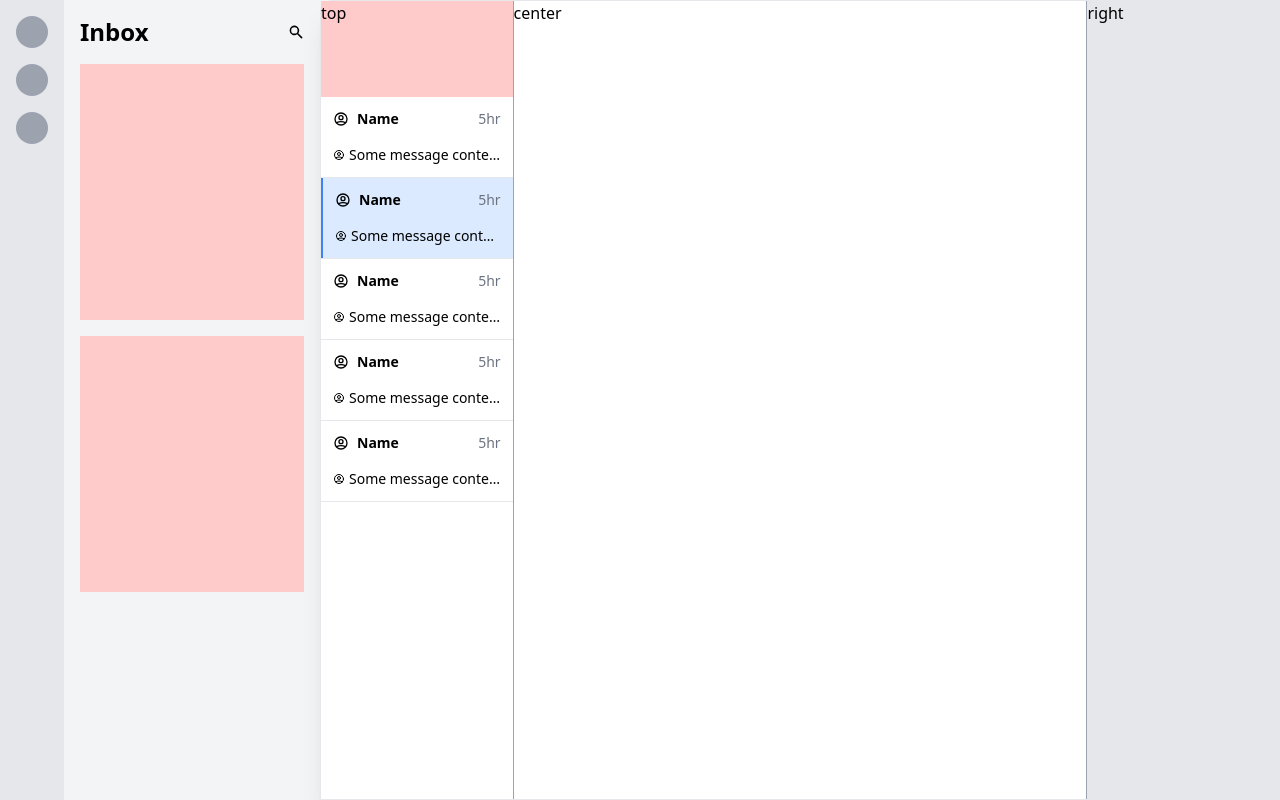
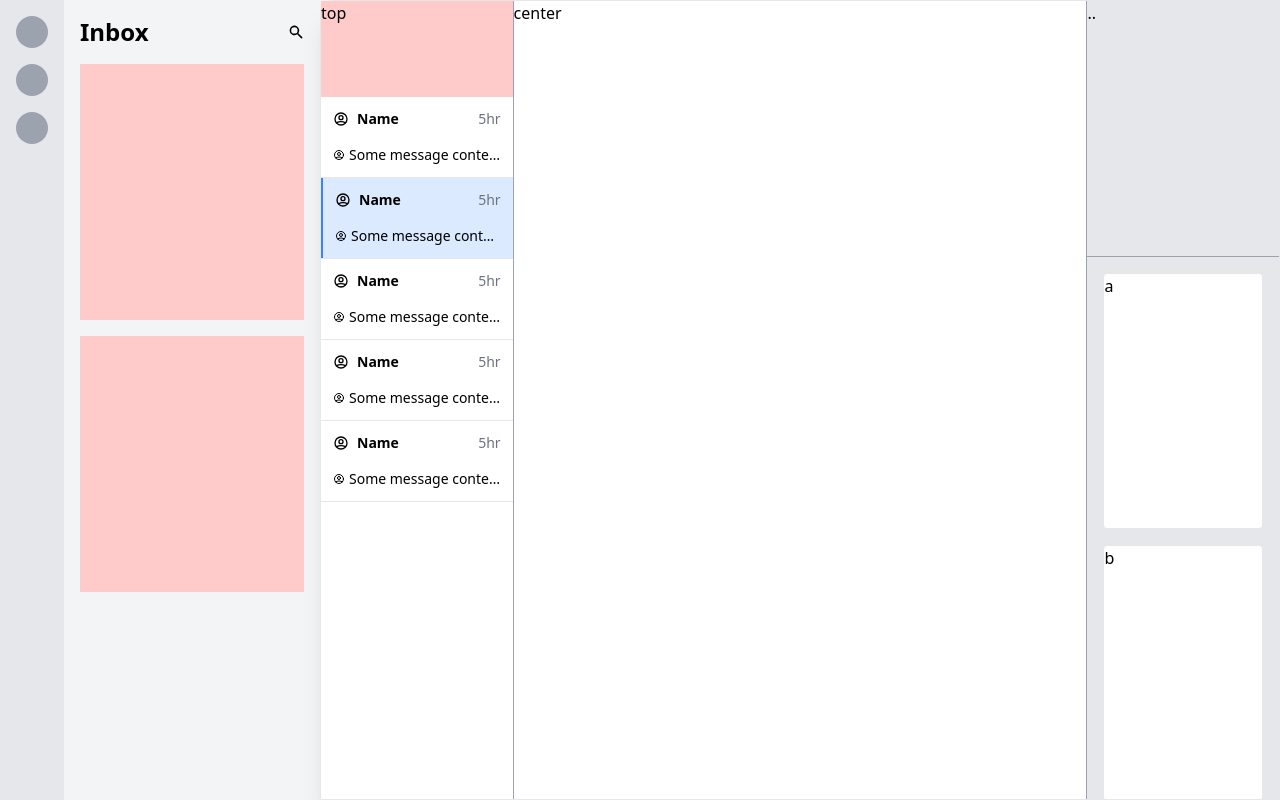
Before and after one commit to abteilung6/tailwind_inbox, a React (Create React App) app: page / in a window 1280 px wide. Built offline with nearby package versions, Linux system fonts and the light colour scheme.

Commit message:
and some cards to the right side

```diff
--- a/src/App.tsx
+++ b/src/App.tsx
@@ -47,7 +47,16 @@ const App: React.FC<Props> = () => {
             </div>
           </div>
           <div className="w-3/5 border-l border-r border-gray-400">center</div>
-          <div className="w-1/5 bg-gray-200">right</div>
+          <div className="w-1/5 overflow-y-auto flex flex-col bg-gray-200">
+            <div className="h-64 flex-none border-b border-gray-400">
+              ..
+            </div>
+            <div className="flex flex-col space-y-4 p-4">
+              {["a", "b", "c"].map((value, index) =>
+                <div className="flex-none h-64 bg-white border rounded">{value}</div>
+              )}
+            </div>
+          </div>
         </div>
     </div>
   );
```
